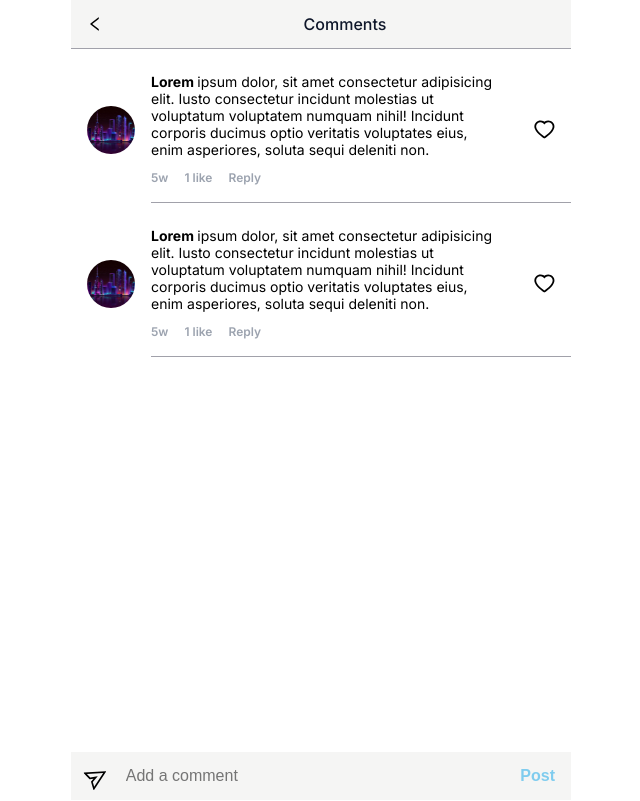
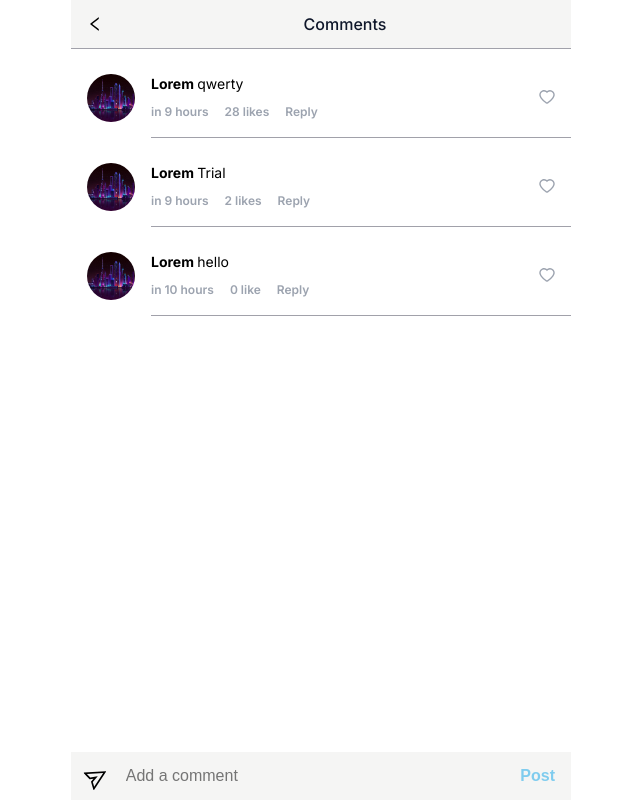
Before and after one commit to brindashree/insta-mini, a React (Create React App) app: page /comments in a window 1280 px wide. Shown: the whole page, without its empty margins (319-959 px from the left). Built offline with nearby package versions, Linux system fonts and the light colour scheme; data requests are answered from the project's data file.

Commit message:
feat(comments): add new comment, like count update functionality

```diff
--- /dev/null
+++ b/data/db.json
@@ -0,0 +1,45 @@
+{
+  "user": [
+    {
+      "id": 1,
+      "name": "InterContinental",
+      "company": "Travel Company",
+      "bio": "The first global luxury hotel brand, pioneering international travel for 70 years. Explore the Stories of the #InterContinentalLife",
+      "company_url": "intercontinental.com/life"
+    }
+  ],
+  "posts": [
+    {
+      "id": 1,
+      "user_id": 1,
+      "image_url": "",
+      "likes": 23
+    }
+  ],
+  "comments": [
+    {
+      "id": 1,
+      "user_id": 1,
+      "post_id": 1,
+      "likes": 28,
+      "comment": "qwerty",
+      "created_at": "2022-09-17T17:40:33.786Z"
+    },
+    {
+      "comment": "Trial",
+      "user_id": 1,
+      "post_id": 1,
+      "likes": 2,
+      "created_at": "2022-09-17T17:40:33.786Z",
+      "id": 2
+    },
+    {
+      "comment": "hello",
+      "user_id": 1,
+      "post_id": 1,
+      "likes": 0,
+      "created_at": "2022-09-17T18:15:14.482Z",
+      "id": 3
+    }
+  ]
+}
--- a/package.json
+++ b/package.json
@@ -7,6 +7,7 @@
     "@testing-library/react": "^13.4.0",
     "@testing-library/user-event": "^13.5.0",
     "antd": "^4.23.1",
+    "moment": "^2.29.4",
     "react": "^18.2.0",
     "react-dom": "^18.2.0",
     "react-router-dom": "^6.4.0",
--- a/src/components/BottomNav.js
+++ b/src/components/BottomNav.js
@@ -1,14 +1,15 @@
 import React from "react";
 import styled from "styled-components";
 import { useNavigate } from "react-router-dom";
-import colors from "../themes/colors";
-import profile from "../images/profile.jpg";
 import {
 	HomeOutlined,
 	SearchOutlined,
 	PlusSquareOutlined,
 	HeartOutlined,
 } from "@ant-design/icons";
+import colors from "../themes/colors";
+import profile from "../images/profile.jpg";
+
 const FlexContainer = styled.div`
 	display: flex;
 	position: absolute;
@@ -23,7 +24,7 @@ const IconContainer = styled.div`
 	display: flex;
 	align-items: center;
 	justify-content: center;
-
+	cursor: pointer;
 	img {
 		width: 1.3rem;
 		height: 1.3rem;
--- a/src/containers/Comments.js
+++ b/src/containers/Comments.js
@@ -1,9 +1,10 @@
-import React from "react";
+import React, { useEffect, useState } from "react";
 import styled from "styled-components";
-import colors from "../themes/colors";
+import { useNavigate } from "react-router-dom";
+import moment from "moment";
 import { HeartOutlined, SendOutlined, LeftOutlined } from "@ant-design/icons";
 import profile from "../images/profile.jpg";
-import { useNavigate } from "react-router-dom";
+import colors from "../themes/colors";
 
 const MainContainer = styled.div`
 	position: relative;
@@ -29,23 +30,28 @@ const ProfileImageContainer = styled.div`
 	display: flex;
 	align-items: center;
 	justify-content: center;
-	min-width: 3rem;
+	width: 3rem;
 	height: 3rem;
 	margin: 1rem;
 	img {
-		width: 100%;
-		height: 100%;
-		object-fit: cover;
+		width: 3rem;
+		height: 3rem;
 		border-radius: 50%;
 	}
 `;
 const CommentDetails = styled.div`
 	display: flex;
+	width: 100%;
 	justify-content: space-between;
 	gap: 1rem;
 	align-items: center;
 	padding: 1rem 0;
 	border-bottom: 1px solid ${colors.dividerGray};
+	.anticon {
+		cursor: pointer;
+		font-size: 1rem;
+		color: ${colors.textGray};
+	}
 `;
 
 const StyledText = styled.p`
@@ -117,62 +123,104 @@ const HeaderSection = styled.div`
 	}
 `;
 function Comments() {
+	const [comment, setComment] = useState("");
+	const [comments, setComments] = useState([]);
+
+	const fetchComments = () => {
+		fetch(" http://localhost:8000/comments")
+			.then((res) => res.json())
+			.then((data) => {
+				setComments(data);
+			});
+	};
+
+	useEffect(() => {
+		fetchComments();
+	}, []);
+
+	const handleLikeClick = (comment) => {
+		const updatedComment = { ...comment, likes: comment.likes + 1 };
+		fetch("http://localhost:8000/comments/" + comment.id, {
+			method: "PUT",
+			headers: {
+				"Content-Type": "application/json",
+			},
+			body: JSON.stringify(updatedComment),
+		}).then(() => {
+			fetchComments();
+		});
+	};
+	const handleSubmit = (e) => {
+		e.preventDefault();
+		const payload = {
+			comment,
+			user_id: 1,
+			post_id: 1,
+			likes: 0,
+			created_at: moment(),
+		};
+
+		fetch("http://localhost:8000/comments", {
+			method: "POST",
+			headers: {
+				"Content-Type": "application/json",
+			},
+			body: JSON.stringify(payload),
+		}).then(() => {
+			setComment("");
+			fetchComments();
+		});
+	};
 	const navigate = useNavigate();
+	const renderCommentCard = (item, i) => {
+		return (
+			<CommentCard key={i}>
+				<ProfileImageContainer>
+					<img src={profile} alt="profile-img" />
+				</ProfileImageContainer>
+				<CommentDetails>
+					<div>
+						<StyledText fontSize="0.875rem" margin="0 0 0.5rem 0">
+							<strong>Lorem </strong>
+							{item.comment}
+						</StyledText>
+						<StyledSpan>{moment(item.created_at).fromNow()}</StyledSpan>
+						<StyledSpan>
+							{item.likes} {item.likes > 1 ? "likes" : "like"}
+						</StyledSpan>
+						<StyledSpan>Reply</StyledSpan>
+					</div>
+					<div>
+						<StyledLikeIcon onClick={() => handleLikeClick(item)} />
+					</div>
+				</CommentDetails>
+			</CommentCard>
+		);
+	};
 	return (
 		<MainContainer>
 			<HeaderSection>
 				<LeftOutlined onClick={() => navigate("/")} />
 				<Header>Comments</Header>
 			</HeaderSection>
-			<CommentCard>
-				<ProfileImageContainer>
-					<img src={profile} alt="profile-img" />
-				</ProfileImageContainer>
-				<CommentDetails>
-					<div>
-						<StyledText fontSize="0.875rem" margin="0 0 0.5rem 0">
-							<strong>Lorem </strong>ipsum dolor, sit amet consectetur
-							adipisicing elit. Iusto consectetur incidunt molestias ut
-							voluptatum voluptatem numquam nihil! Incidunt corporis ducimus
-							optio veritatis voluptates eius, enim asperiores, soluta sequi
-							deleniti non.
-						</StyledText>
-						<StyledSpan>5w</StyledSpan>
-						<StyledSpan>1 like</StyledSpan>
-						<StyledSpan>Reply</StyledSpan>
-					</div>
-					<div>
-						<StyledLikeIcon />
-					</div>
-				</CommentDetails>
-			</CommentCard>
-			<CommentCard>
-				<ProfileImageContainer>
-					<img src={profile} alt="profile-img" />
-				</ProfileImageContainer>
-				<CommentDetails>
-					<div>
-						<StyledText fontSize="0.875rem" margin="0 0 0.5rem 0">
-							<strong>Lorem </strong>ipsum dolor, sit amet consectetur
-							adipisicing elit. Iusto consectetur incidunt molestias ut
-							voluptatum voluptatem numquam nihil! Incidunt corporis ducimus
-							optio veritatis voluptates eius, enim asperiores, soluta sequi
-							deleniti non.
-						</StyledText>
-						<StyledSpan>5w</StyledSpan>
-						<StyledSpan>1 like</StyledSpan>
-						<StyledSpan>Reply</StyledSpan>
-					</div>
-					<div>
-						<StyledLikeIcon />
-					</div>
-				</CommentDetails>
-			</CommentCard>
-			<PostSection>
-				<StyledSendIcon />
-				<CustomInput type="text" placeholder="Add a comment" autoFocus={true} />
-				<CustomBtn disabled={true}>Post</CustomBtn>
-			</PostSection>
+			{comments.length > 0 &&
+				comments.map((comment, i) => renderCommentCard(comment, i))}
+			<form>
+				<PostSection>
+					<StyledSendIcon />
+
+					<CustomInput
+						type="text"
+						placeholder="Add a comment"
+						autoFocus={true}
+						value={comment}
+						onChange={(e) => setComment(e.target.value)}
+					/>
+					<CustomBtn disabled={comment.length === 0} onClick={handleSubmit}>
+						Post
+					</CustomBtn>
+				</PostSection>
+			</form>
 		</MainContainer>
 	);
 }
```
Also changed, not shown: 2 other files (tests, documents, lock files or other folders).
